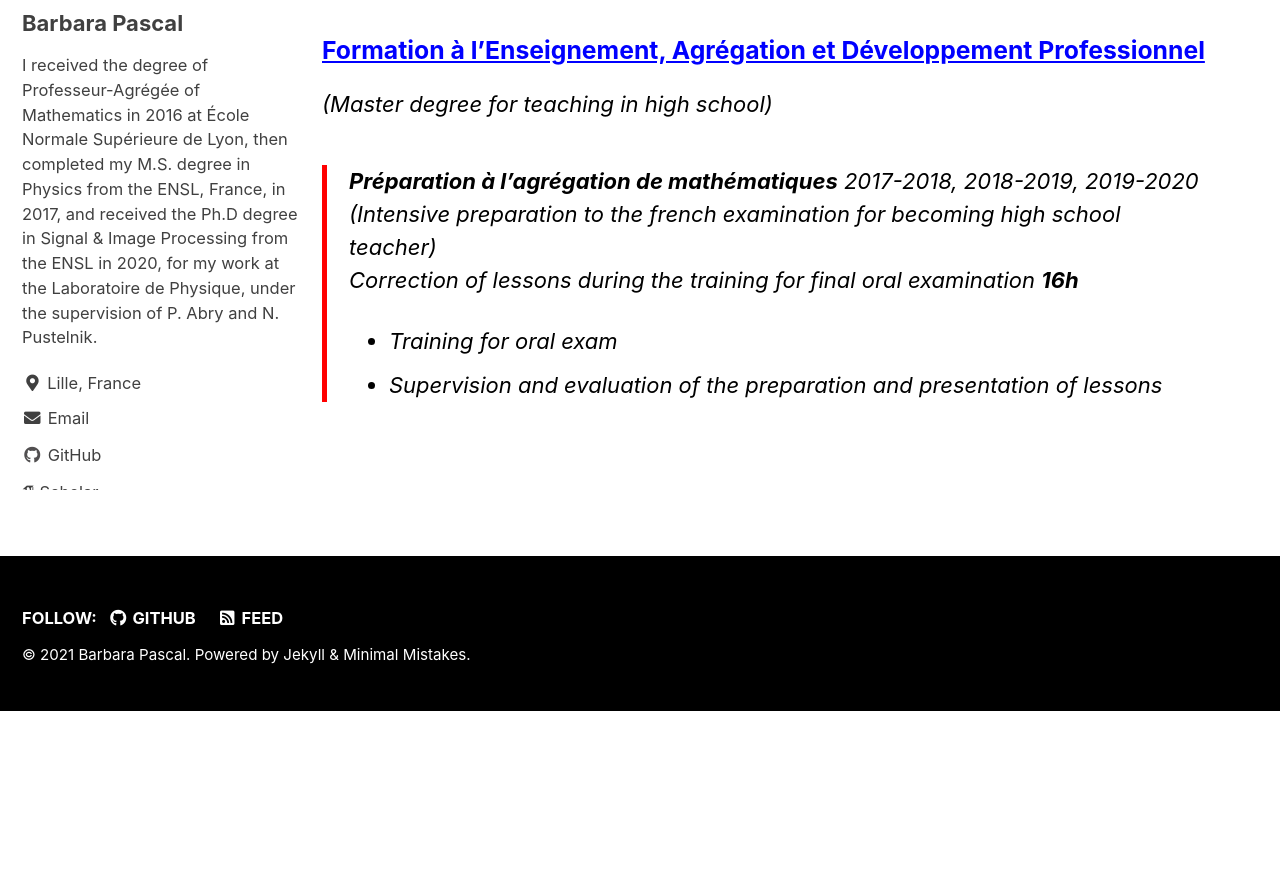
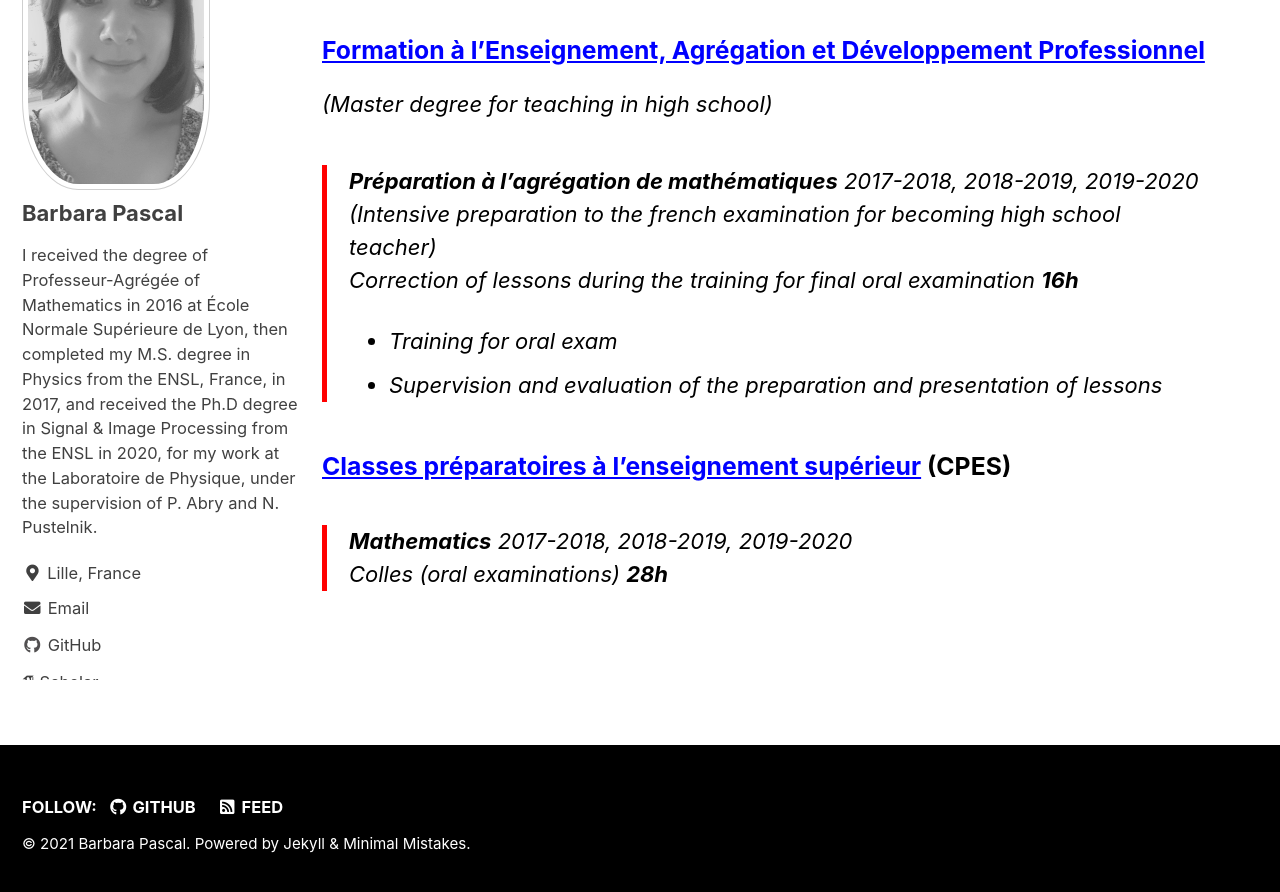
Before and after one commit to bpascal-fr/bpascal-fr.github.io, a Jekyll site: the page built from _pages/teaching.md, in a window 1280 px wide and 900 px high, scrolled down 2241 px. Shown: the top 892 px of the window. Built offline with Jekyll 4.4.1, drawn with Linux system fonts in a browser that asks for light colours; cached includes are drawn as plain includes; nearby versions of some CDN libraries; some web fonts are replaced; before the commit the page ends 2952 px from its top, so only the background shows below that.

Commit message:
complete aggregation

```diff
--- a/_pages/teaching.md
+++ b/_pages/teaching.md
@@ -63,3 +63,8 @@
 Correction of lessons during the training for final oral examination **16h**
 * Training for oral exam
 * Supervision and evaluation  of the preparation and presentation of lessons
+
+### [Classes préparatoires à l'enseignement supérieur](http://www.ens-lyon.fr/formation/offre-de-formation/cpes/cpes-scientifique) (CPES)
+
+> **Mathematics** *2017-2018, 2018-2019, 2019-2020*
+Colles *(oral examinations)*  **28h**
```
